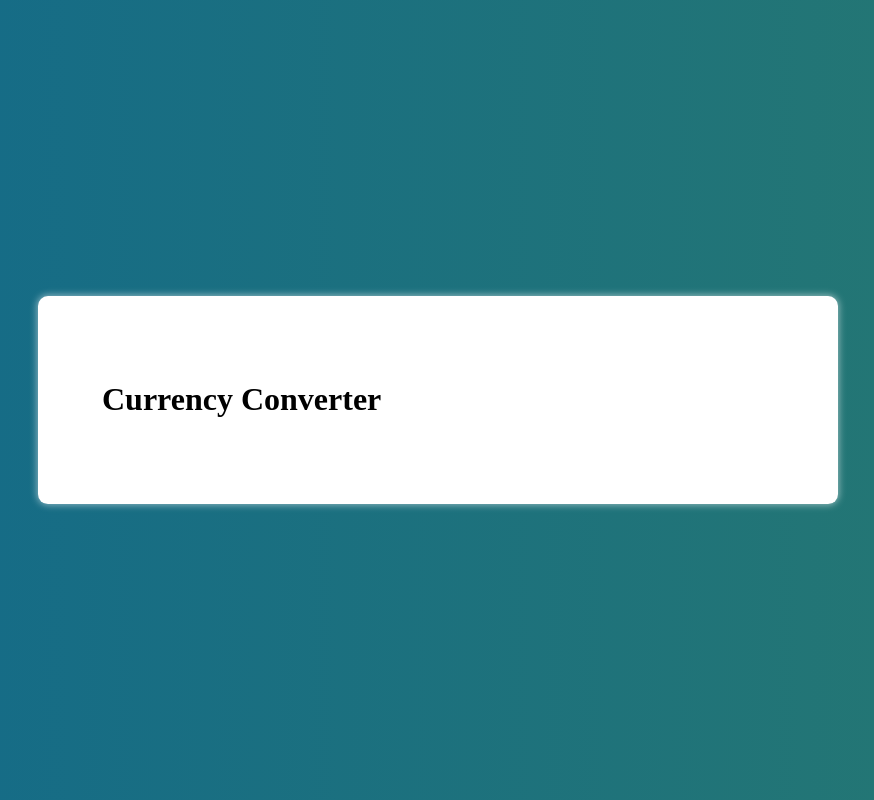
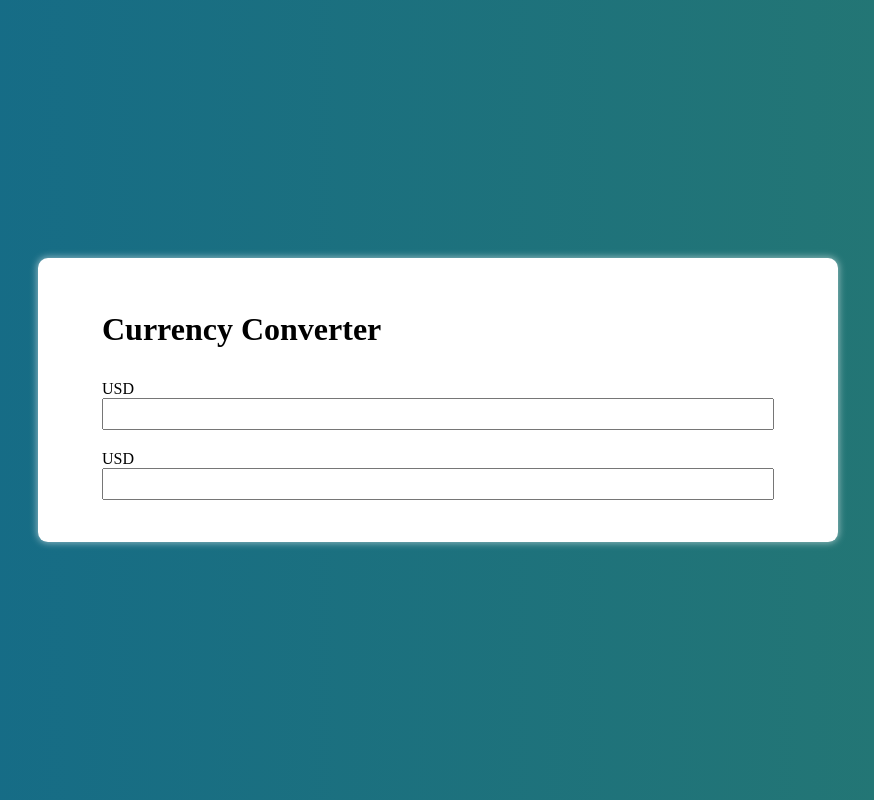
Before and after one commit to orlando-paredes-hamsho/currency-converter, a React (Create React App) app: page / in a window 1280 px wide. Shown: the whole page, without its empty margins (202-1076 px from the left). Built offline with nearby package versions, Linux system fonts and the light colour scheme.

Commit message:
patch: initial currency field code

```diff
--- a/src/App.css
+++ b/src/App.css
@@ -2,8 +2,8 @@
   background-color: white;
   display: block;
   max-width: 800px;
-  width: 100%;
-  padding: 5%;
+  width: 90%;
+  padding: 2.5% 5%;
   position: absolute;
   left: 50%;
   top: 50%;
--- a/src/App.js
+++ b/src/App.js
@@ -1,10 +1,13 @@
 import React from 'react';
+import CurrencyField from './components/CurrencyField';
 import './App.css';
 
 function App() {
   return (
     <div className="app">
-    <h1>Currency Converter</h1>
+      <h1>Currency Converter</h1>
+      <CurrencyField id="From" />
+      <CurrencyField id="To" />
     </div>
   );
 }
--- /dev/null
+++ b/src/components/CurrencyField/index.css
@@ -0,0 +1,13 @@
+.currency_field {
+  width: 100%;
+  padding: 5px;
+  font-size: 16px;
+}
+
+fieldset {
+  width: 100%;
+  padding: 10px 0;
+  margin: 0;
+  font-size: 16px;
+  border: none;
+}
--- /dev/null
+++ b/src/components/CurrencyField/index.js
@@ -0,0 +1,15 @@
+import React from 'react';
+import './index.css';
+
+function CurrencyField(props) {
+  return (
+    <fieldset>
+      <label htmlFor={props.id}>
+        USD
+      </label>
+      <input id={props.id} type="number" className="currency_field"/>
+    </fieldset>
+  );
+}
+
+export default CurrencyField;
```
Also changed, not shown: 2 other files (tests, documents, lock files or other folders).
